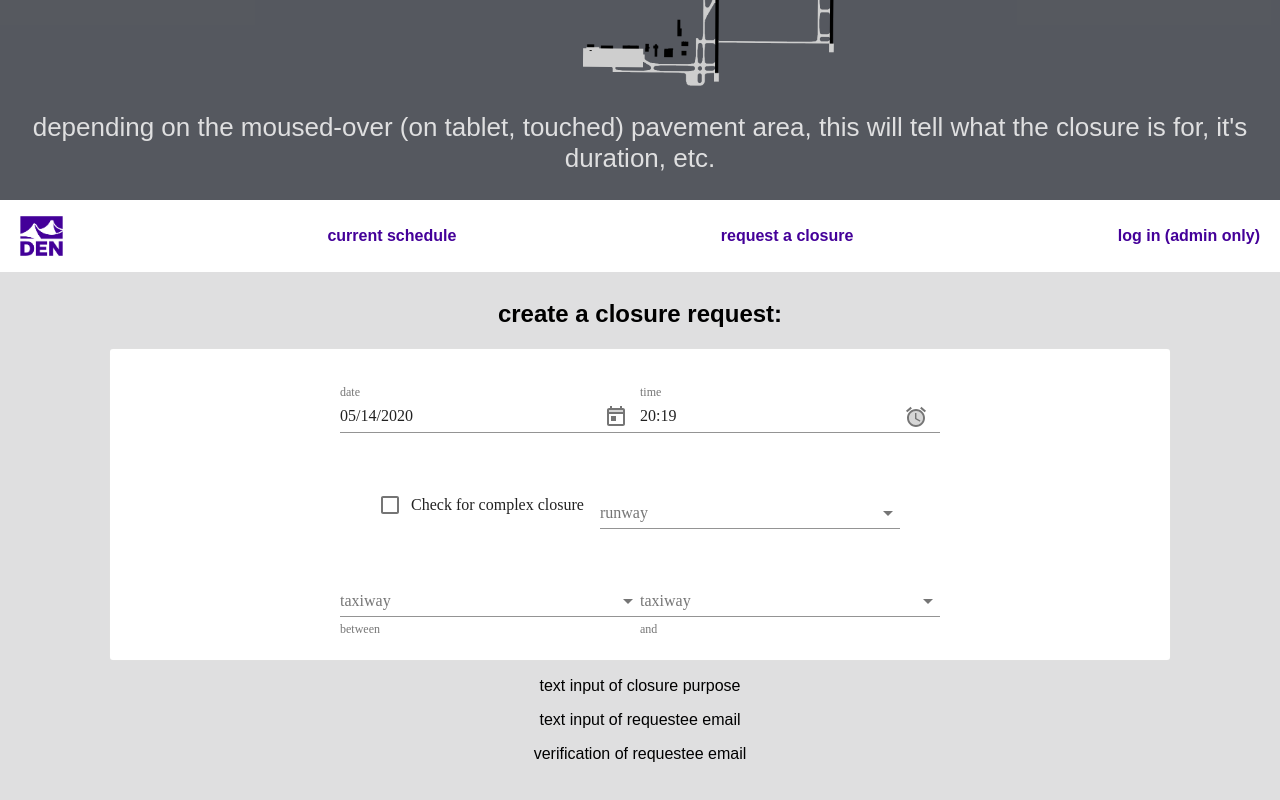
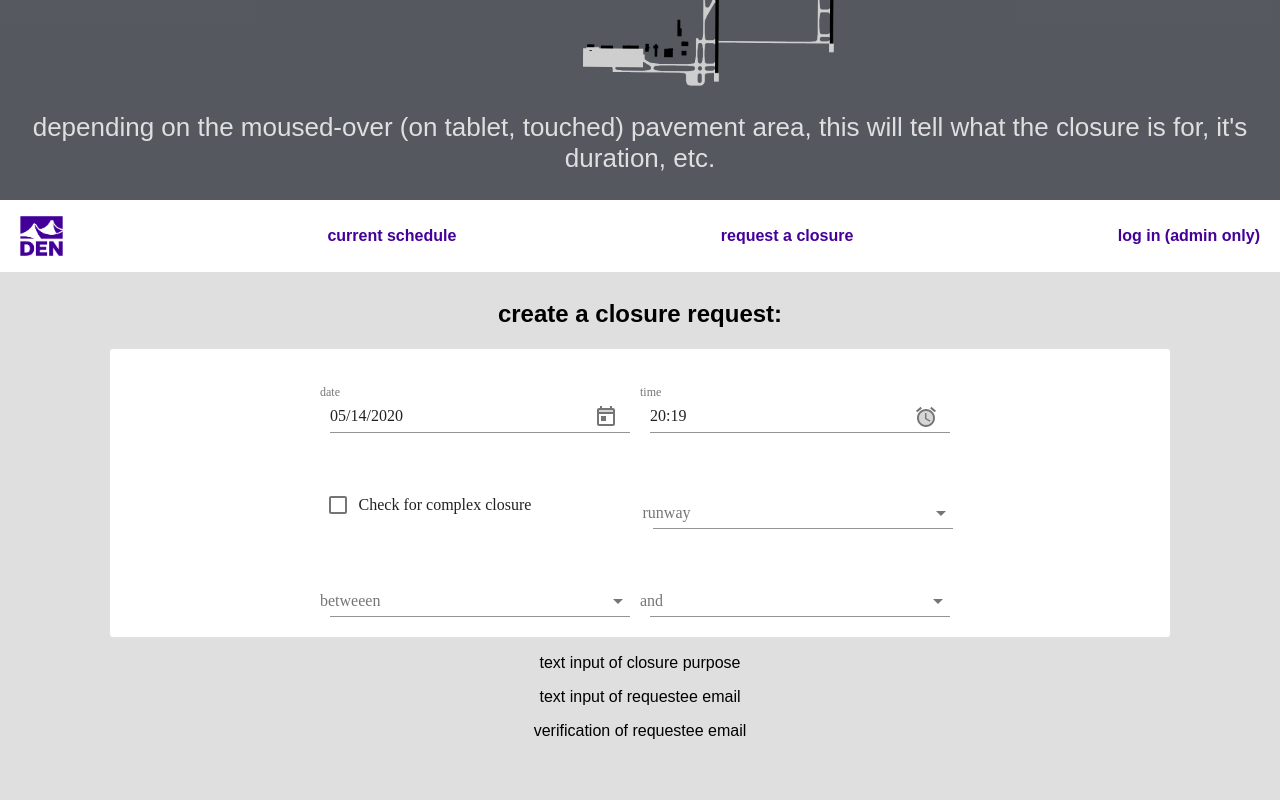
Before and after one commit to blackmacaroon/diaopsclosecall, a React (Create React App) app: page /request in a window 1280 px wide. Shown: the part 484-1284 px from the top of the page. Built offline with nearby package versions, Linux system fonts and the light colour scheme; a web font is replaced by a local one.

Commit message:
trying to get the html imag emap working

```diff
--- a/src/components/request.js
+++ b/src/components/request.js
@@ -63,6 +63,7 @@ export default function Request(){
                         </div>
                         <div className="formInputs">
                             <FormControlLabel
+                                className="checkboxWrap"
                                 control={<Checkbox className="complexClosure" name="complexClosure" />}
                                 label="Check for complex closure"
                             />
@@ -78,24 +79,22 @@ export default function Request(){
                         </div>
                         <div className="formInputs">
                             <FormControl className="dropdown">
-                                <InputLabel>taxiway</InputLabel>
+                                <InputLabel>betweeen</InputLabel>
                                 <Select>
                                     <MenuItem>NKDN</MenuItem>
                                     <MenuItem>JTJT3</MenuItem>
                                     <MenuItem>LS OSIU</MenuItem>
                                     <MenuItem>NDNNEN4</MenuItem>
                                 </Select>
-                                <FormHelperText>between</FormHelperText>
                             </FormControl>
                             <FormControl className="dropdown">
-                            <InputLabel>taxiway</InputLabel>
+                            <InputLabel>and</InputLabel>
                                 <Select>
                                     <MenuItem>NKDN</MenuItem>
                                     <MenuItem>JTJT3</MenuItem>
                                     <MenuItem>LS OSIU</MenuItem>
                                     <MenuItem>NDNNEN4</MenuItem>
                                 </Select>
-                                <FormHelperText>and</FormHelperText>
                             </FormControl>
                         </div>
 
--- a/src/styles/global.scss
+++ b/src/styles/global.scss
@@ -60,10 +60,8 @@
       display: flex;
       justify-content: center;
 
-      .datetimepicker {
-        width: 300px;
-      }
-      .dropdown{
+      .datetimepicker, .dropdown, .checkboxWrap{
+        padding: 0 10px;
         width: 300px;
       }
     }
```
